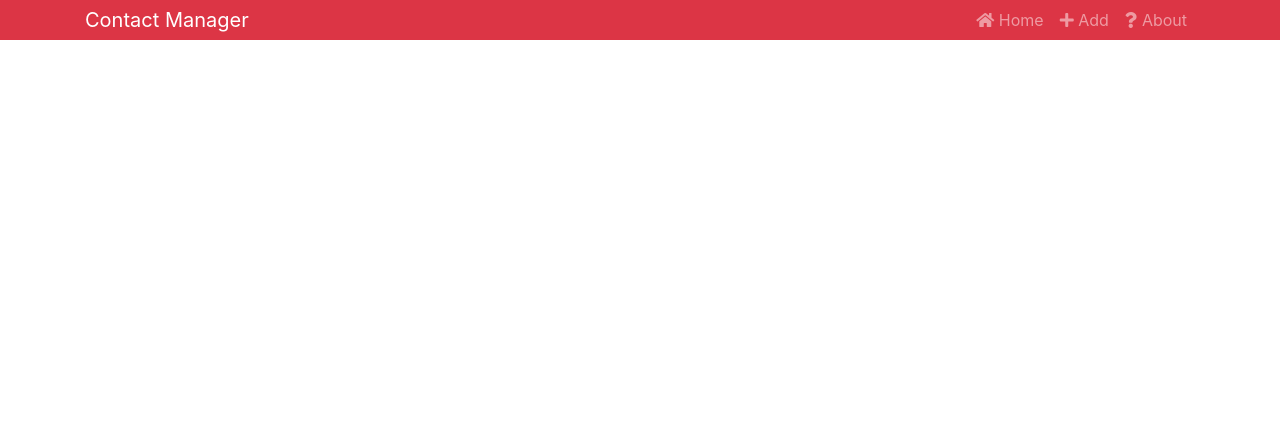
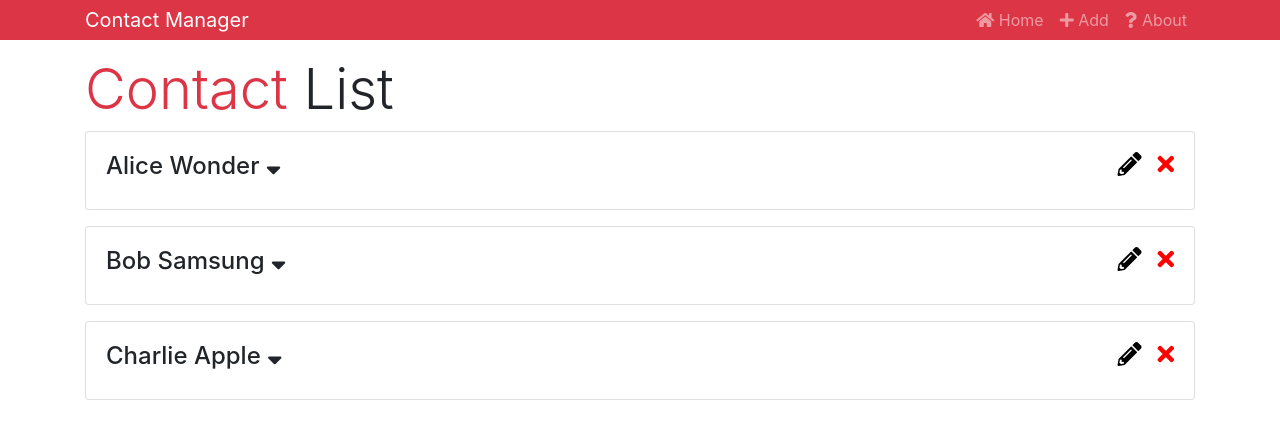
Before and after one commit to shiyu3169/Contact-Manager, a React (Create React App) app: page /#/ in a window 1280 px wide. Shown: the top 436 px of the page. Built offline with nearby package versions, Linux system fonts and the light colour scheme.

Commit message:
move data to reducer

```diff
--- /dev/null
+++ b/src/actions/types.js
@@ -0,0 +1 @@
+export const GET_CONTACTS = "GET_CONTACTS";
--- a/src/components/contacts/Contact.js
+++ b/src/components/contacts/Contact.js
@@ -28,10 +28,6 @@ export default class Contact extends Component {
         const { showContactInfo } = this.state;
 
         return (
-            <div>
-                {value => {
-                    const { dispatch } = value;
-                    return (
             <div className="card card-body mb-3">
                 <h4>
                     {name}{" "}
@@ -47,11 +43,7 @@ export default class Contact extends Component {
                     <i
                         className="fas fa-times float-right"
                         style={{ cursor: "pointer", color: "red" }}
-                                    onClick={this.onDeleteClick.bind(
-                                        this,
-                                        id,
-                                        dispatch
-                                    )}
+                        onClick={this.onDeleteClick.bind(this, id)}
                     />
                     <Link to={`contact/edit/${id}`}>
                         <i
@@ -67,17 +59,10 @@ export default class Contact extends Component {
                 </h4>
                 {showContactInfo ? (
                     <ul className="list-group">
-                                    <li className="list-group-item">
-                                        Email: {email}
-                                    </li>
-                                    <li className="list-group-item">
-                                        Phone: {phone}
-                                    </li>
+                        <li className="list-group-item">Email: {email}</li>
+                        <li className="list-group-item">Phone: {phone}</li>
                     </ul>
                 ) : null}
-                        </div>
-                    );
-                }}
             </div>
         );
     }
--- a/src/components/contacts/Contacts.js
+++ b/src/components/contacts/Contacts.js
@@ -1,25 +1,44 @@
 import React, { Component } from "react";
 import Contact from "./Contact";
+import { connect } from "react-redux";
+import PropTypes from "prop-types";
+import { GET_CONTACTS } from "../../actions/types";
 
-export default class Contacts extends Component {
+class Contacts extends Component {
+    componentDidMount() {
+        this.props.getContacts();
+    }
+
     render() {
-        return (
-            <div>
-                {value => {
-                    const { contacts } = value;
+        const { contacts } = this.props;
+        console.log(contacts);
         return (
             <React.Fragment>
                 <h1 className="display-4 mb-2">
-                                <span className="text-danger">Contact</span>{" "}
-                                List
+                    <span className="text-danger">Contact</span> List
                 </h1>
                 {contacts.map(contact => (
                     <Contact key={contact.id} contact={contact} />
                 ))}
             </React.Fragment>
         );
-                }}
-            </div>
-        );
     }
 }
+
+Contacts.propTypes = {
+    contacts: PropTypes.array.isRequired,
+    getContacts: PropTypes.func.isRequired
+};
+
+const mapStateToProps = state => ({
+    contacts: state.contact.contacts
+});
+
+const mapDispatchToProps = dispatch => ({
+    getContacts: () => dispatch({ type: GET_CONTACTS })
+});
+
+export default connect(
+    mapStateToProps,
+    mapDispatchToProps
+)(Contacts);
--- a/src/reducers/contactReducer.js
+++ b/src/reducers/contactReducer.js
@@ -0,0 +1,36 @@
+import { GET_CONTACTS } from "../actions/types";
+
+const initialState = {
+    contacts: [
+        {
+            id: 1,
+            name: "Alice Wonder",
+            emial: "alice@gmail.com",
+            phone: "111-111-1111"
+        },
+        {
+            id: 2,
+            name: "Bob Samsung",
+            emial: "Bob@gmail.com",
+            phone: "222-222-2222"
+        },
+        {
+            id: 3,
+            name: "Charlie Apple",
+            emial: "Charlie@gmail.com",
+            phone: "333-333-3333"
+        }
+    ]
+};
+
+export default function(state = initialState, action) {
+    switch (action.type) {
+        case GET_CONTACTS:
+            return {
+                ...state
+            };
+
+        default:
+            return state;
+    }
+}
```
Lines whose indentation alone changed are shown as unchanged.
